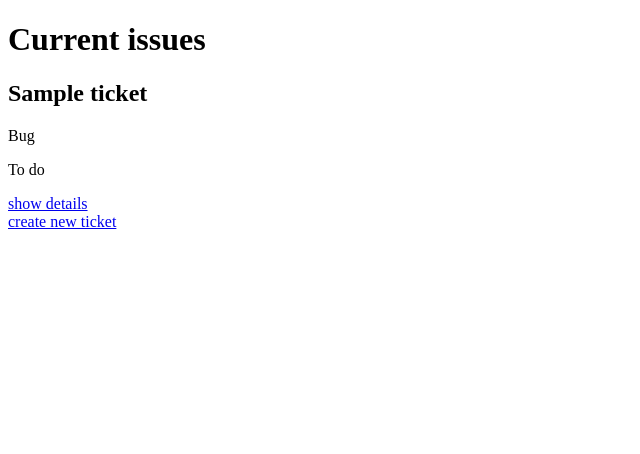
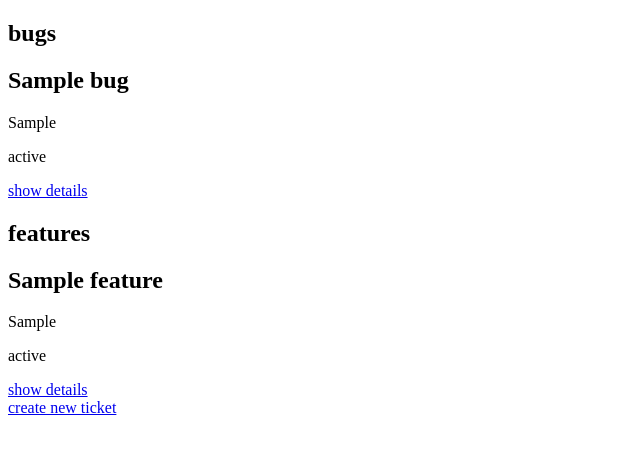
Before and after one commit to r-andy79/issue-tracker-project, a Django app: template tickets/templates/tickets/tickets_list.html in a window 1280 px wide. Shown: the top 454 px of the page, without its empty margins (0-640 px from the left). Run offline with Django 3.2, Linux system fonts and the light colour scheme; tables that the repository leaves empty hold one stand-in row (values such as "Sample post"); the template is opened without the code that fills it: values that come from a table or form of the project are taken from there, most other values are stand-ins (such as "Sample title", 1, 10 or a date in 2020).

Commit message:
Seperated display of bugs and features

```diff
--- a/tickets/templates/tickets/tickets_list.html
+++ b/tickets/templates/tickets/tickets_list.html
@@ -6,14 +6,23 @@
     <title>Document</title>
 </head>
 <body>
-    <h1>Current issues</h1>
-    {% for ticket in tickets %}
-    <h2>{{ ticket.title }}</h2>
-    <p>{{ ticket.get_ticket_type_display }}</p>
-    <p>{{ ticket.get_ticket_status_display }}</p>
-    <a href="{% url 'ticket_detail' pk=ticket.pk%}">show details</a>
+    <h2>bugs</h2>
+    {% for bug in bugs %}
+    <h2>{{ bug.title }}</h2>
+    <p>{{ bug.get_ticket_type_display }}</p>
+    <p>{{ bug.get_ticket_status_display }}</p>
+    <a href="{% url 'ticket_detail' pk=bug.pk%}">show details</a>
     {% empty %}
-    <h2>No tickets at the moment</h2>
+    <h2>No bugs raised at the moment</h2>
+    {% endfor %}
+    <h2>features</h2>
+    {% for feature in features %}
+    <h2>{{ feature.title }}</h2>
+    <p>{{ feature.get_ticket_type_display }}</p>
+    <p>{{ feature.get_ticket_status_display }}</p>
+    <a href="{% url 'ticket_detail' pk=feature.pk%}">show details</a>
+    {% empty %}
+    <h2>No features to work on at the moment</h2>
     {% endfor %}
     <div>
     <a href="{% url 'ticket_new' %}">create new ticket</a>
```
Also changed, not shown: tickets/views.py (+9 -1 lines).
